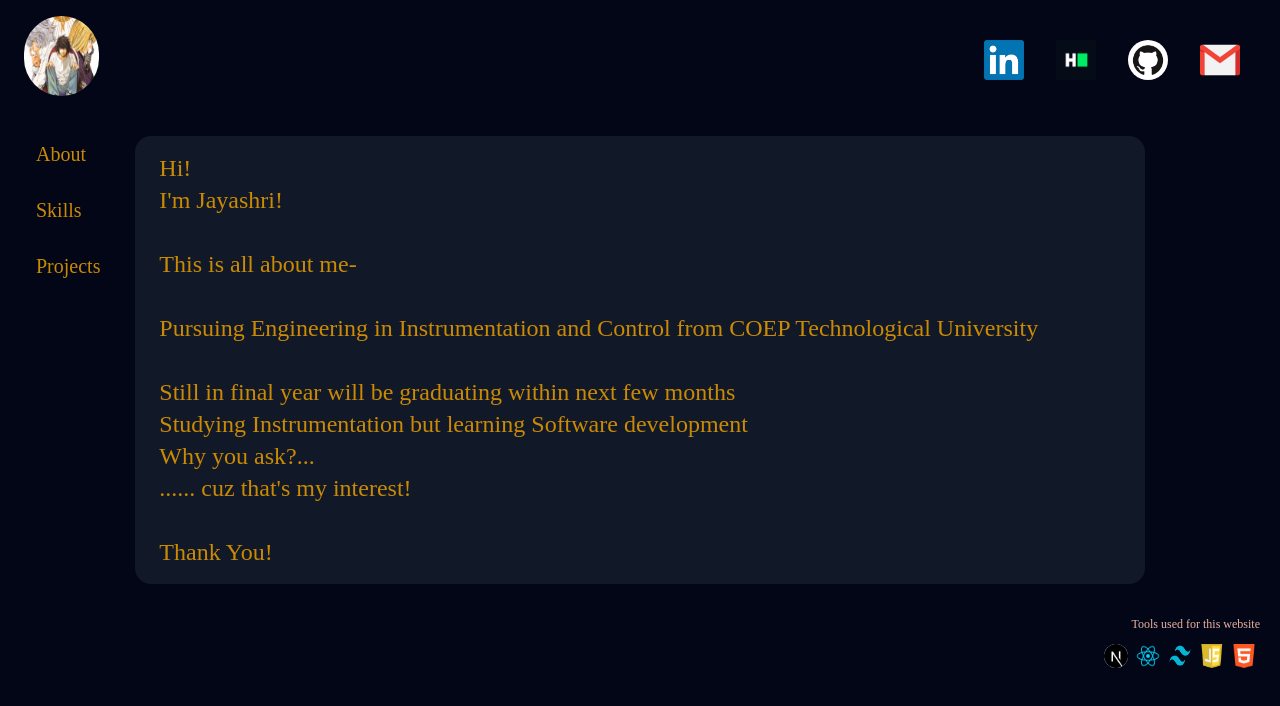
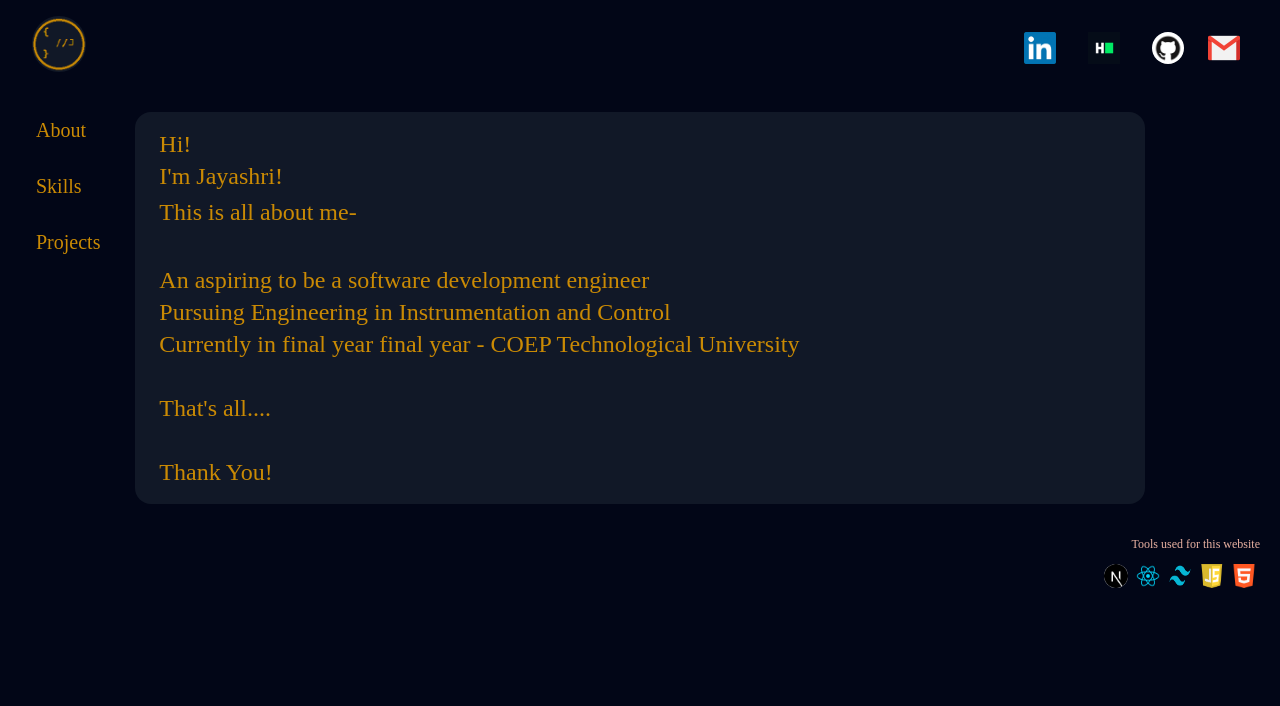
Before and after one commit to jayashridangat/portfolio, a Next.js app: page / in a window 1280 px wide. Shown: the top 706 px of the page. Built offline with nearby package versions, Linux system fonts and the light colour scheme.

Commit message:
final version to be published

```diff
--- a/src/components/Header.js
+++ b/src/components/Header.js
@@ -1,15 +1,15 @@
 import Link from "next/link";
 export default function Header() {
   return (
-    <div className="flex px-2 mx-4 my-4">
-      <div><Link href="/"><img src="../profile.jpeg" className="w-20 h-20 rounded-full"/></Link></div>
+    <div className="flex px-4 mx-4 my-4">
+      <div><Link href="/"><img src="../Social/logo.png" className="rounded-full w-14 h-14"/></Link></div>
       <div className="flex justify-end md:w-full">
-      <a href="https://www.linkedin.com/in/jayashri-dangat-b9bb1420b/" target="_blank" rel="noreferrer noopener"><img src="../Social/Linkedin.jpg" className="w-10 h-10 mx-4 my-6" alt="Linkedin"/></a>
-      <a href="https://www.hackerrank.com/Jayashridangat0" target="_blank" rel="noreferrer noopener"><img src="../Social/Hackerrank.png" className="w-10 h-10 mx-4 my-6" alt="HackeRank"/></a>
-      <a href="https://github.com/jayashridangat" target="_blank" rel="noreferrer noopener"><img src="../Social/GitHub-Mark.png" className="w-10 h-10 mx-4 my-6 rounded-full" alt="Github"/></a>
+      <a href="https://www.linkedin.com/in/jayashri-dangat-b9bb1420b/" target="_blank" rel="noreferrer noopener"><img src="../Social/Linkedin.jpg" className="w-8 h-8 mx-4 my-4" alt="Linkedin"/></a>
+      <a href="https://www.hackerrank.com/Jayashridangat0" target="_blank" rel="noreferrer noopener"><img src="../Social/Hackerrank.png" className="w-8 h-8 mx-4 my-4" alt="HackeRank"/></a>
+      <a href="https://github.com/jayashridangat" target="_blank" rel="noreferrer noopener"><img src="../Social/GitHub-Mark.png" className="w-8 h-8 mx-4 my-4 rounded-full" alt="Github"/></a>
   {//  <a><img src="../Social/LeetCode_logo_black.png" className="w-10 h-10 mx-2"/></a>
    }
-       <button onClick={()=>window.open('mailto:jayadangat0@gmail.com')}><img src="../Social/mail.png" className="w-10 h-10 mx-4" alt="Gmail"/></button>
+       <button onClick={()=>window.open('mailto:jayadangat0@gmail.com')}><img src="../Social/mail.png" className="w-8 h-8 mx-2" alt="Gmail"/></button>
       </div>
     </div>
   )
--- a/src/pages/index.js
+++ b/src/pages/index.js
@@ -3,17 +3,14 @@ export default function index() {
   return (
     <div className="mx-2">
      <p >Hi!</p>
-     <p >I'm Jayashri!</p><br></br>
-
-<p>This is all about me-</p>
+     <p >I'm Jayashri!</p>
+<p className="my-1">This is all about me-</p>
 <br></br>
-<p>Pursuing Engineering in Instrumentation and Control from COEP Technological University</p>
+An aspiring to be a software development engineer
+<p>Pursuing Engineering in Instrumentation and Control</p>
+<p>Currently in final year final year - COEP Technological University</p>
 <br></br>
-Still in final year will be graduating within next few months
-<p></p>
-<p>Studying Instrumentation but learning Software development</p>
-<p>Why you ask?...</p>
-<p>...... cuz that's my interest!</p>
+<p>That's all....</p>
 <br></br>
 Thank You!
     </div>
--- a/src/pages/projects.js
+++ b/src/pages/projects.js
@@ -1,9 +1,14 @@
 export default function projects() {
   return (
     <div>
-      Satkaam
-      This site
-      Github repo
+      <p  className="mx-2 text-center bg-opacity-50 rounded bg-rose text-back my-2">Internship</p>
+      Position:-Web-developer
+      <br></br>
+      Company:-Satkaam(NGO)
+      <br></br>
+      Duration:- 3 months
+      <br></br>
+      Work:- Creating interactive website and optimizing user experience.
     </div>
   )
 }
```
Also changed, not shown: public/Social/logo.png (added).
